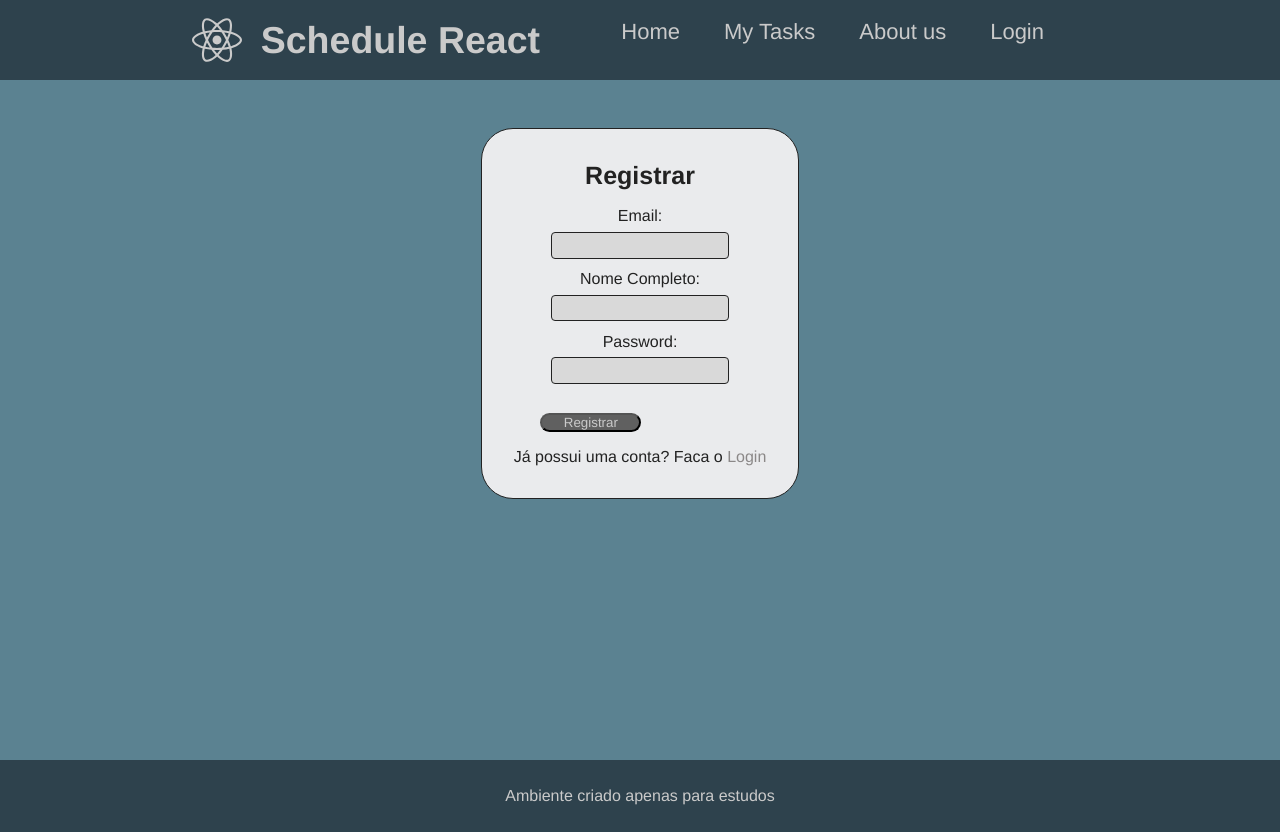
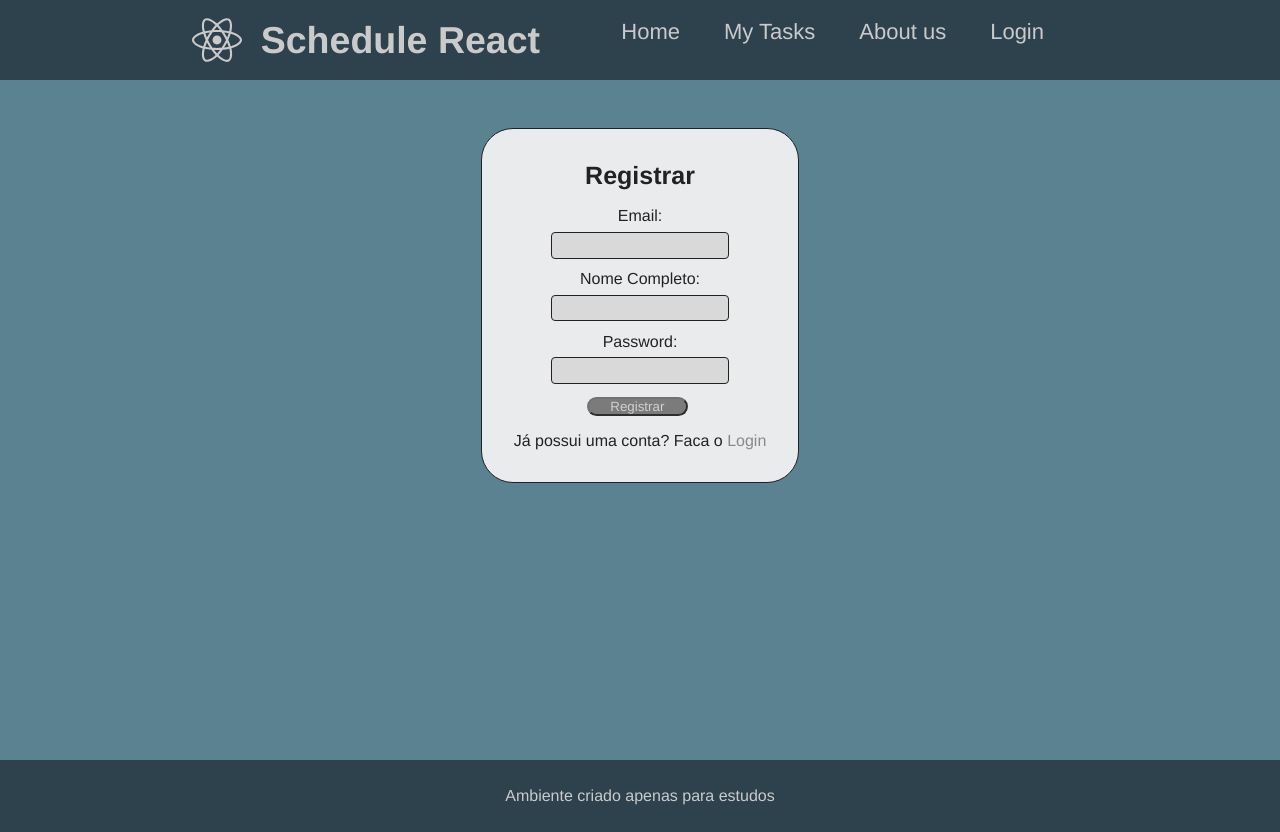
Before and after one commit to arturwatana/schedule-react, a React (Vite) app: page /register in a window 1280 px wide. Built offline with nearby package versions, Linux system fonts and the light colour scheme.

Commit message:
fix: css props

```diff
--- a/src/Components/form/Button/Button.module.css
+++ b/src/Components/form/Button/Button.module.css
@@ -5,8 +5,11 @@
   border-radius: 2em;
   width: 40%;
   cursor: pointer;
-
   margin-left: 2em;
+  opacity: 0.8;
+}
+.btn:hover {
+  opacity: 1;
 }
 
 .modalBtn {
--- a/src/pages/Register/Register.module.css
+++ b/src/pages/Register/Register.module.css
@@ -1,7 +1,10 @@
 .btn {
   display: flex;
-  margin: 1em;
   width: 100%;
+  justify-content: center;
+  align-items: center;
+  margin-right: 2em;
+  margin-bottom: 1em;
 }
 
 .title {
```
